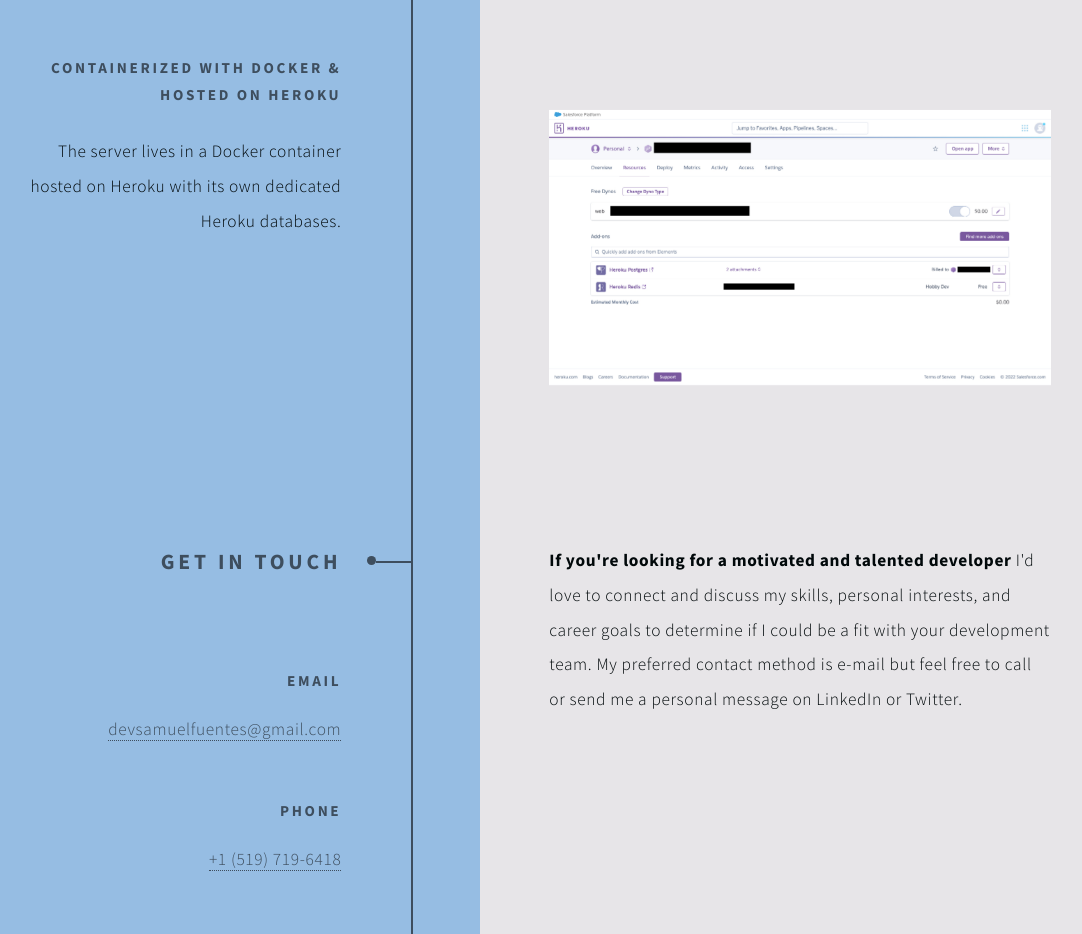
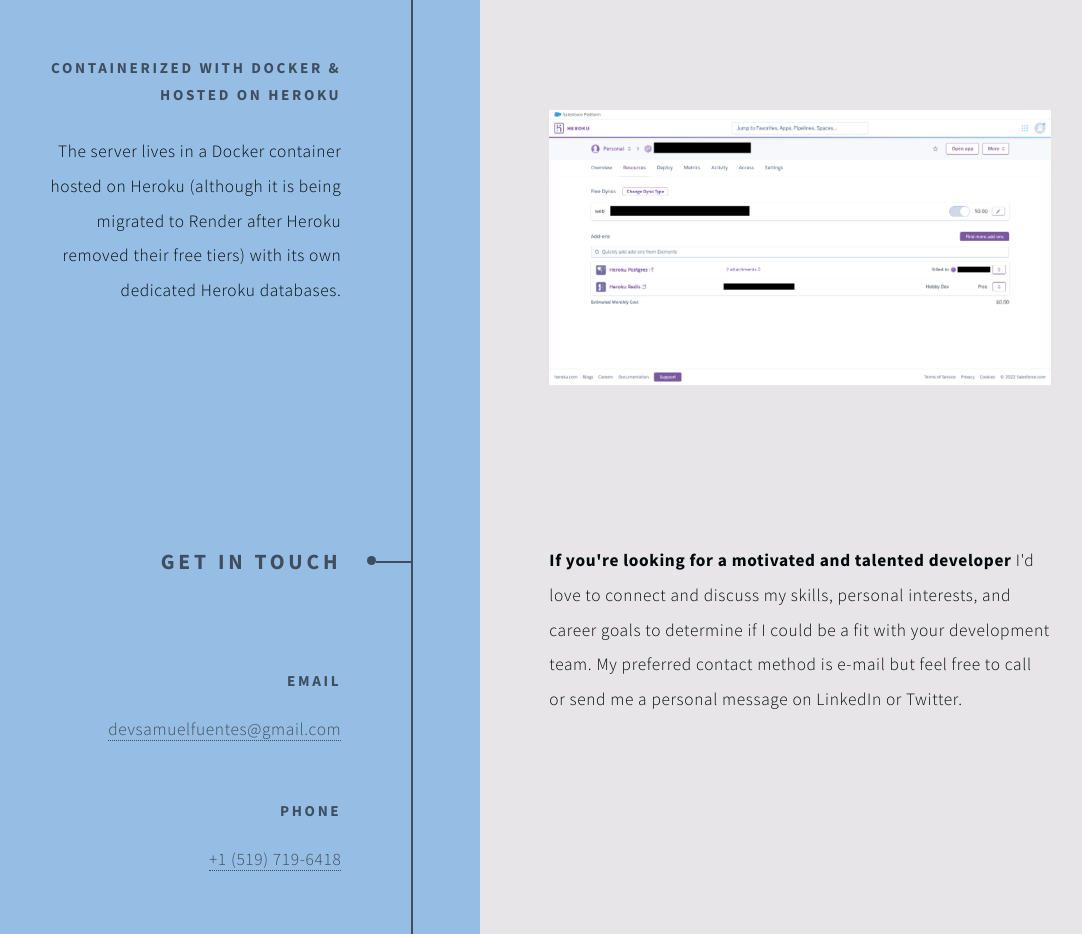
Before and after one commit to samueljfuentes/portfolio, a website: page index.html in a window 1280 px wide. Shown: the part 4840-5774 px from the top of the page, without its empty margins (160-1242 px from the left). Drawn offline with Linux system fonts and the light colour scheme.

Commit message:
Update on migrating databases from Heroku to Render pt2

```diff
--- a/index.html
+++ b/index.html
@@ -137,7 +137,7 @@
         <section>
           <header class="subsection-header">
             <h3>Containerized with Docker & Hosted on Heroku</h3>
-            <p>The server lives in a Docker container hosted on Heroku with its own dedicated Heroku databases.</p>
+            <p>The server lives in a Docker container hosted on Heroku (although it is being migrated to Render after Heroku removed their free tiers) with its own dedicated Heroku databases.</p>
           </header>
           <div class="content">
             <div class="gallery">
```
